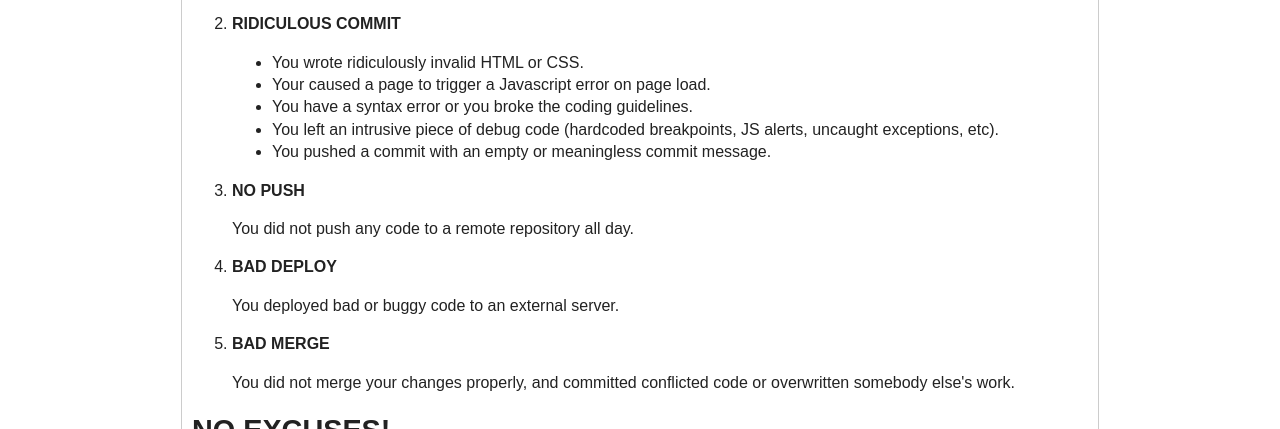
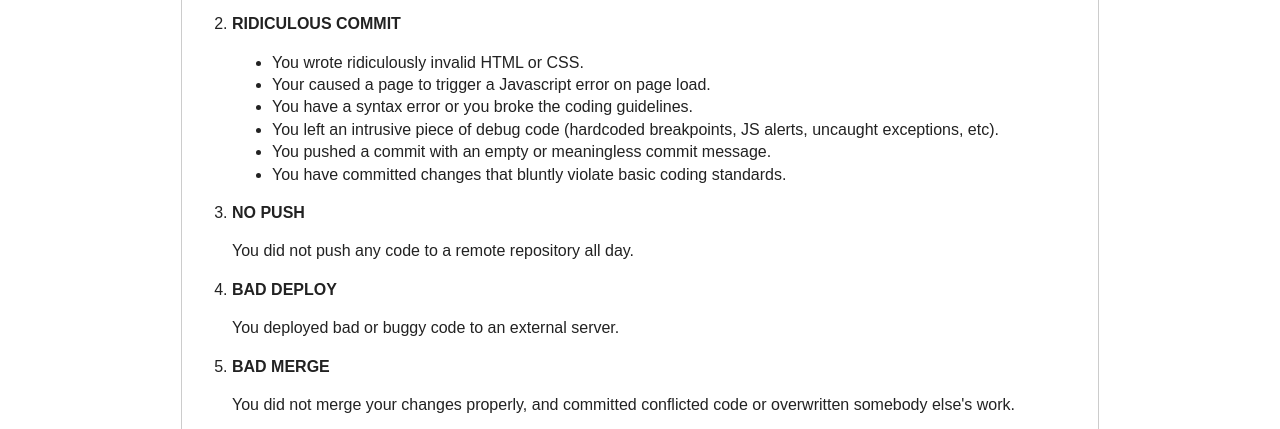
Before and after one commit to n0nick/pushbag, a plain HTML site: page index.html in a window 1280 px wide. Shown: the part 357-786 px from the top of the page. Drawn offline with Linux system fonts and the light colour scheme.

Commit message:
Adding "violating basic coding standards" offense.

```diff
--- a/index.html
+++ b/index.html
@@ -34,6 +34,7 @@
               <li>You have a syntax error or you broke the coding guidelines.</li>
               <li>You left an intrusive piece of debug code (hardcoded breakpoints, JS alerts, uncaught exceptions, etc).</li>
               <li>You pushed a commit with an empty or meaningless commit message.</li>
+              <li>You have committed changes that bluntly violate basic coding standards.</li>
             </ul>
           </li>
           <li>
```
